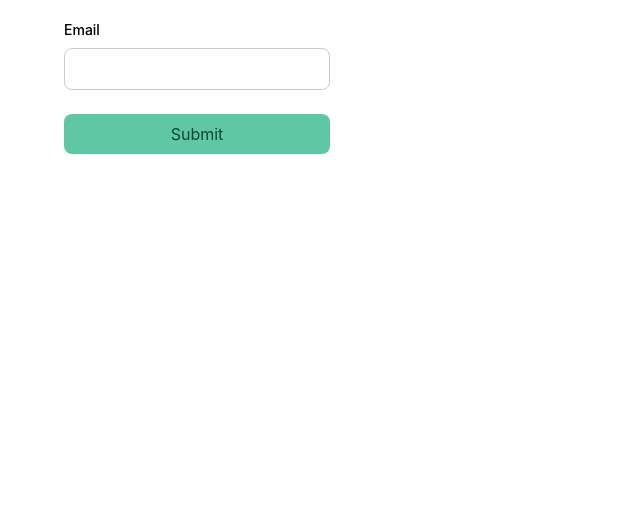
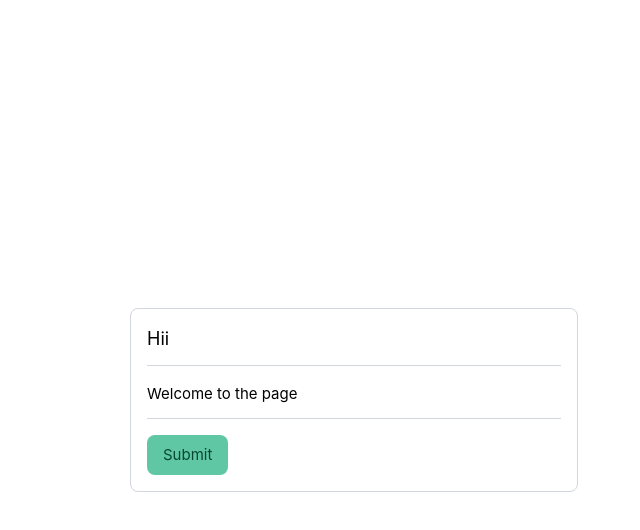
Before and after one commit to nambelaas/vue-components, a Vue app: page / in a window 1280 px wide. Shown: the top 530 px of the page, without its empty margins (286-926 px from the left). Built offline with nearby package versions, Linux system fonts and the light colour scheme; the HTML template or start-up script is replaced by a standard one.

Commit message:
add named slot example

```diff
--- a/src/App.vue
+++ b/src/App.vue
@@ -5,6 +5,7 @@ import Alerts from "./components/Alerts.vue";
 import LoginForm from "./components/LoginForm.vue";
 import BaseInput from "./components/BaseInput.vue";
 import BaseButton from "./components/BaseButton.vue";
+import Modals from "./components/Modal.vue";
 
 export default {
   name: "App",
@@ -14,10 +15,11 @@ export default {
     LoginForm,
     BaseInput,
     BaseButton,
+    Modals,
   },
   data: () => ({
     items: 3,
-    show: false,
+    show: true,
     alert: {
       message: "Message",
       type: ["success", "warning", "danger"],
@@ -35,11 +37,11 @@ export default {
 </script>
 
 <template>
-  <div class="mx-6 py-5 flex flex-col gap-3">
+  <!-- <div class="flex flex-col gap-3"> -->
   <!-- <Alert :message="items+' item has been removed'" type="success" :show="true"/> -->
-    <Alert type="danger" :show="show" @alert-close="show = false">
+  <!-- <Alert type="danger" :show="show" @alert-close="show = false">
       <span>{{ message }}</span>
-    </Alert>
+    </Alert> -->
   <!-- <Alerts :message="items+' item has been removed'" type="errors" :types="alert.type"/> -->
   <!-- <LoginForm @submit="handleSubmit" /> -->
   <!-- <input
@@ -49,19 +51,26 @@ export default {
     placeholder="Email"
     /> -->
   <!-- <BaseInput v-model="email" label="Email" /> -->
-    <BaseInput v-model.lowercase="email" label="Email" type="email" />
+  <!-- <BaseInput v-model.lowercase="email" label="Email" type="email" /> -->
   <!-- <LoginForm
       @submit="handleSubmit"
       v-model:email.lowercase="email"
       v-model:password="password"
     /> -->
-    <BaseButton
+  <!-- <BaseButton
       text="Submit"
       theme="primary"
       @click="show = true"
       class="mt-3"
       id="test"
-    />
+    /> -->
   <!-- {{ email }} - {{ password }} -->
-  </div>
+  <!-- </div> -->
+  <Modals :show="show">
+    <template #header><h2 class="text-lg font-bold">Hii</h2></template>
+    <p>Welcome to the page</p>
+    <template #footer>
+      <BaseButton text="Submit" @click="show = false" />
     </template>
+  </Modals>
+</template>
--- a/src/assets/main.css
+++ b/src/assets/main.css
@@ -1,38 +1,39 @@
 @import 'tailwindcss';
 /* @import './base.css'; */
+
+*,
+*::before,
+*::after {
+  box-sizing: border-box;
+  margin: 0;
+  font-weight: normal;
+}
+
+body {
+  min-height: 100vh;
+  line-height: 1.6;
+  font-family:
+    Inter,
+    -apple-system,
+    BlinkMacSystemFont,
+    'Segoe UI',
+    Roboto,
+    Oxygen,
+    Ubuntu,
+    Cantarell,
+    'Fira Sans',
+    'Droid Sans',
+    'Helvetica Neue',
+    sans-serif;
+  font-size: 15px;
+  text-rendering: optimizeLegibility;
+  -webkit-font-smoothing: antialiased;
+  -moz-osx-font-smoothing: grayscale;
+}
 
 #app {
   max-width: 1280px;
   margin: 0 auto;
-  padding: 2rem;
-  font-weight: normal;
-}
-
-a,
-.green {
-  text-decoration: none;
-  color: hsla(160, 100%, 37%, 1);
-  transition: 0.4s;
-  padding: 3px;
-}
-
-@media (hover: hover) {
-  a:hover {
-    background-color: hsla(160, 100%, 37%, 0.2);
-  }
-}
-
-@media (min-width: 1024px) {
-  body {
-    display: flex;
-    place-items: center;
-  }
-
-  #app {
-    display: grid;
-    grid-template-columns: 1fr 1fr;
-    padding: 0 2rem;
-  }
 }
 
 .alert {
--- /dev/null
+++ b/src/components/Modal.vue
@@ -0,0 +1,35 @@
+<template>
+  <div
+    class="modal w-full fixed inset-0 z-50 flex items-center justify-center"
+    tabindex="-1"
+    v-show="show"
+  >
+    <div
+      class="modal-dialog w-md mx-auto rounded-lg border border-gray-300 bg-white"
+    >
+      <div class="modal-content p-4 flex flex-col gap-4">
+        <div class="modal-header flex-none border-b border-gray-300 pb-3">
+          <slot name="header">Default Header Text</slot>
+        </div>
+        <div class="modal-body grow border-b border-gray-300 pb-3">
+          <slot>Default Body Text</slot>
+        </div>
+        <div class="modal-footer flex-none">
+          <slot name="footer">Default Footer Text</slot>
+        </div>
+      </div>
+    </div>
+  </div>
+</template>
+
+<script lang="ts">
+export default {
+  name: "Modal",
+  props: {
+    show: {
+      type: Boolean,
+      default: true,
+    },
+  },
+};
+</script>
```
Lines whose indentation alone changed are shown as unchanged.
